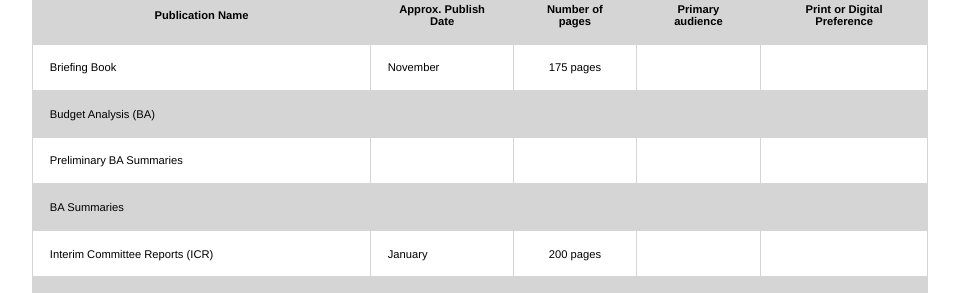
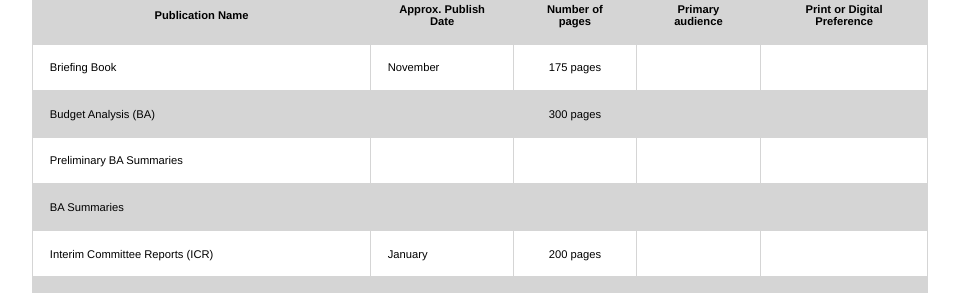
Before and after one commit to karlfun/karlfun.github.io, a Jekyll site: the page built from calendar/index.md, in a window 1280 px wide. Shown: the part 273-566 px from the top of the page, without its empty margins (160-1119 px from the left). Built offline with Jekyll 4.4.1, drawn with Linux system fonts in a browser that asks for light colours.

Commit message:
add pages to BA

```diff
--- a/calendar/index.md
+++ b/calendar/index.md
@@ -9,7 +9,7 @@ title: Publications Calendar
 | Publication Name | Approx. Publish Date | Number of pages | Primary audience | Print or Digital Preference |
 | --- | --- | :---: | --- | --- |
 | Briefing Book | November | 175 pages | | |
-| Budget Analysis (BA) | | | |  |
+| Budget Analysis (BA) | | 300 pages | |  |
 | Preliminary BA Summaries | | | |  |
 | BA Summaries | | | | |
 | Interim Committee Reports (ICR) | January | 200 pages |  | |
```
